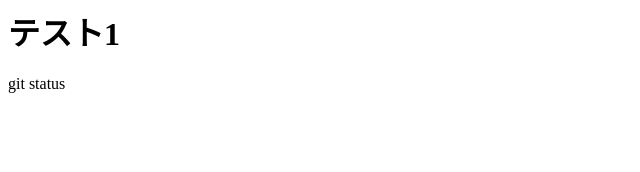
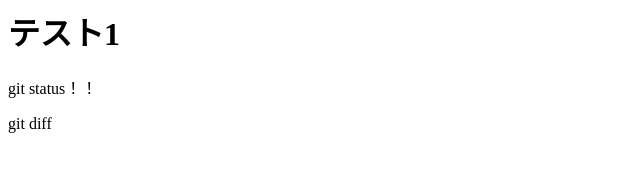
Before and after one commit to jeakfreet/git_tutorial, a plain HTML site: page index.html in a window 1280 px wide. Shown: the whole page, without its empty margins (0-640 px from the left). Drawn offline with Linux system fonts and the light colour scheme.

Commit message:
git diffを追記

```diff
--- a/index.html
+++ b/index.html
@@ -1,2 +1,3 @@
 <h1>テスト1</h1>
-<p>git status</p>
+<p>git status！！</p>
+<p>git diff</p>
```
